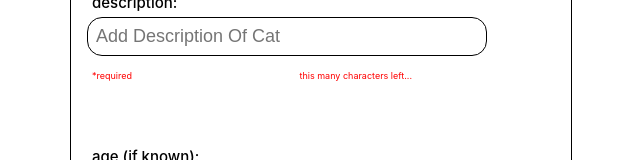
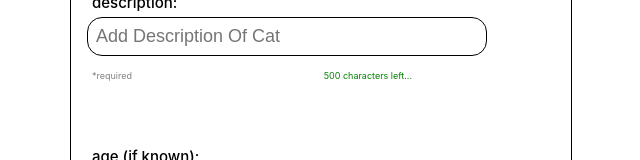
Before and after one commit to NoelleKuti/codingchallenge, a React (Create React App) app in the folder client/: page / in a window 1280 px wide. Both pictures are taken after a click on the button "SHOW FORM". Shown: the part 168-328 px from the top of the page, without its empty margins (319-959 px from the left). Built offline with nearby package versions, Linux system fonts and the light colour scheme.

Commit message:
changed charCount to charsRemaining and did the math in the HANDLE_TEXT_INPUT action. set helper text class to a conditional so that the text turns from green to red when the charsRemaining becomes negative

```diff
--- a/client/src/components/AddCatForm.jsx
+++ b/client/src/components/AddCatForm.jsx
@@ -6,7 +6,9 @@ import { useAppContext } from '../context/appContext'
 
 const AddCatForm = () => {
 
-	const { toggleShowForm, handleTextInput, yearsOld, monthsOld, handleAgeChange } = useAppContext();
+	const { toggleShowForm, handleTextInput, yearsOld, monthsOld, handleAgeChange, charsRemaining} = useAppContext();
+
+
 
 	const handleSubmit = (e) => {
 		e.preventDefault();
@@ -32,7 +34,7 @@ const AddCatForm = () => {
 				  	<input className='textInput' type='text' name='description' placeholder="Add Description Of Cat" onChange={(e) => { handleTextInput(e) }} />
 					<div className=' row helperText'>
 					  <p>*required</p>
-					  <p>this many characters left...</p>
+					  <p className={charsRemaining < 0 ? "danger" : "success"}>{charsRemaining} characters left...</p>
 					</div>
 			  	</div>
 			  	<div className='row formField'>
@@ -101,11 +103,17 @@ const FormStyles = styled.div`
 		}
 		.helperText {
 			font-size: 9px;
-			color: red;
+			color: grey;
 			width: 80%;
 			align-self: flex-start;
 			padding: 5px;
 			justify-content: space-between;
+			.success {
+				color: green;
+			}
+			.danger {
+				color: red;
+			}
 		}
 		.numberInput {
 			border: 1px solid black;
--- a/client/src/context/appContext.js
+++ b/client/src/context/appContext.js
@@ -6,6 +6,7 @@ const initialState = {
     showForm: false,
     catName: '',
     description: '',
+    charsRemaining: 500,
     yearsOld: 0,
     monthsOld: 0,
     xdoor: '',
--- a/client/src/context/appReducer.js
+++ b/client/src/context/appReducer.js
@@ -12,6 +12,7 @@ const reducer = (state, action) => {
                 ...state,
                 catName: '',
                 description: '',
+                charsRemaining: 500,
                 yearsOld: 0,
                 monthsOld: 0,
                 xdoor: '',
@@ -24,7 +25,8 @@ const reducer = (state, action) => {
             const e = action.payload;
             return {
                 ...state,
-                [e.target.name] : e.target.value
+                [e.target.name]: e.target.value,
+                charsRemaining: 500 - (state.description.length),
             }
         case HANDLE_AGE_CHANGE:
             const { fieldName, value } = action.payload
```
Also changed, not shown: 1 other file (tests, documents, lock files or other folders).
